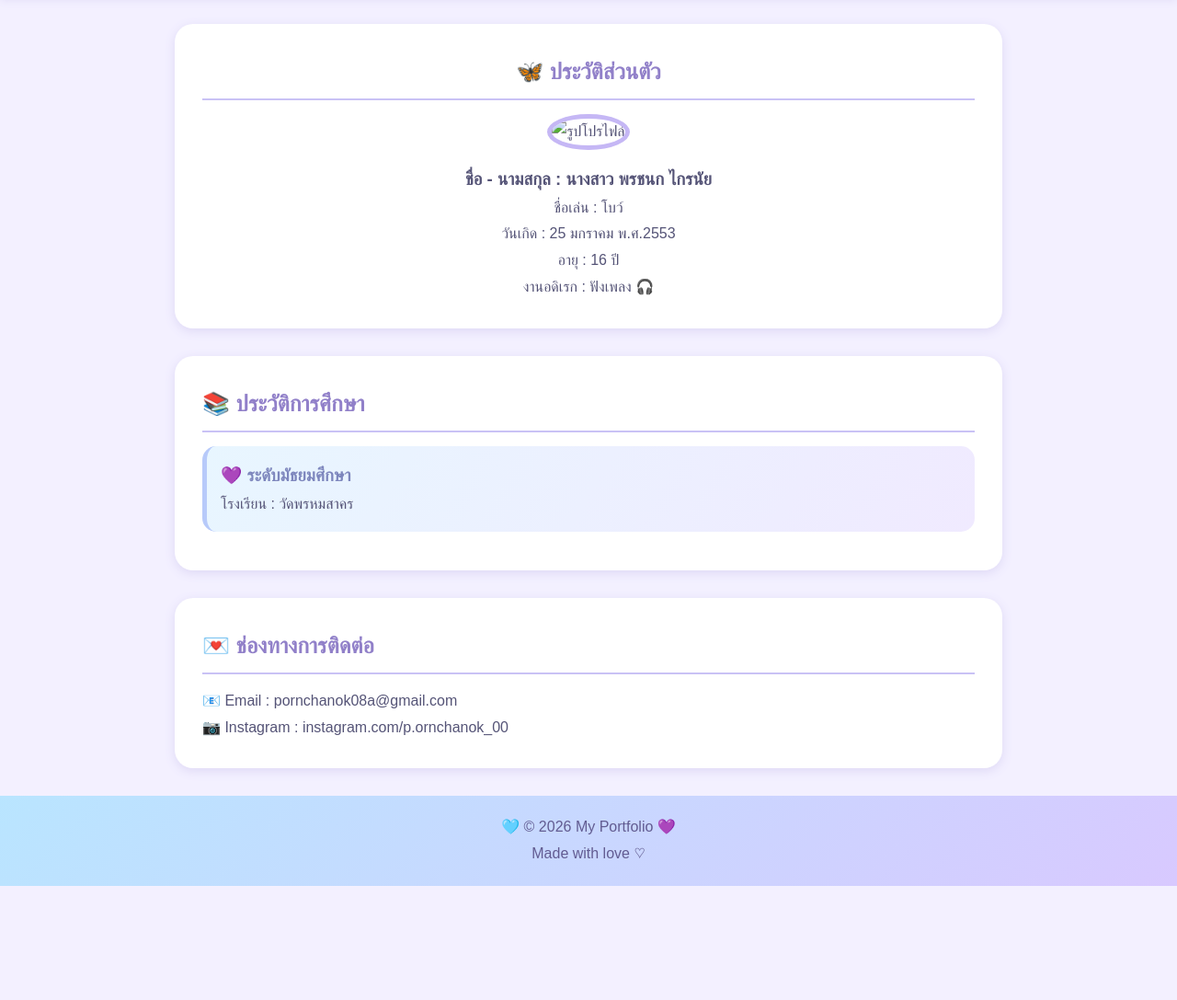
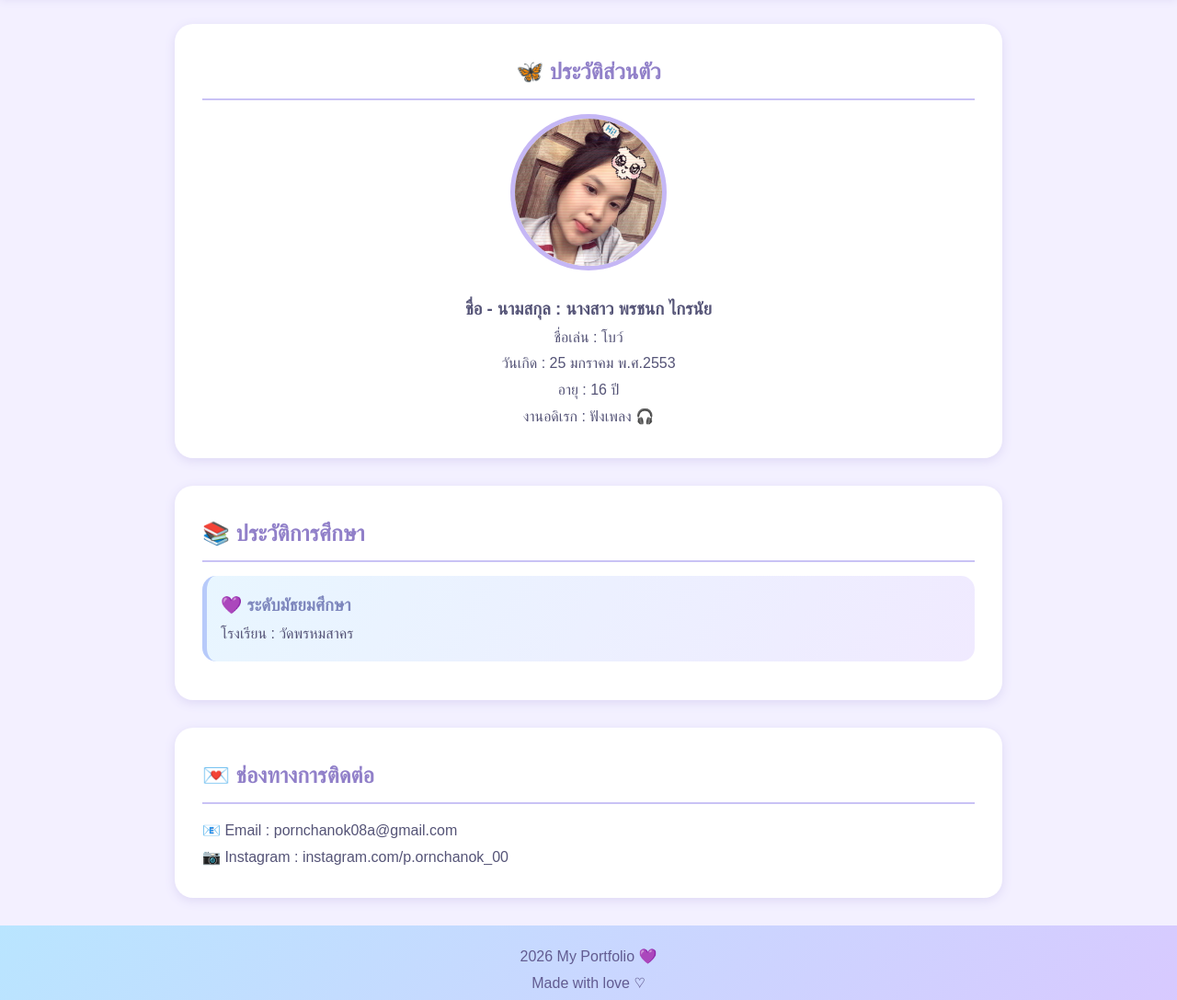
Before and after one commit to pornchanok010-wp/Pornchanok-, a plain HTML site: page index.html in a window 1280 px wide. Shown: the part 260-1347 px from the top of the page at 92% size. Before the commit the page ends 1223 px from the top, so only its background shows below. Drawn offline with Linux system fonts and the light colour scheme.

Commit message:
Update index.html

```diff
--- a/index.html
+++ b/index.html
@@ -134,7 +134,7 @@
     <section id="about" class="profile">
         <h2>🦋 ประวัติส่วนตัว</h2>
 
-        <img src=""
+        <img src="S__11730948.jpg"
              alt="รูปโปรไฟล์">
 
         <h3>ชื่อ - นามสกุล : นางสาว พรชนก ไกรนัย</h3>
@@ -160,7 +160,7 @@
     </section>
 
     <footer>
-        <p>🩵 © 2026 My Portfolio 💜</p>
+        <p>  2026 My Portfolio 💜</p>
         <p>Made with love ♡</p>
     </footer>
 
```
